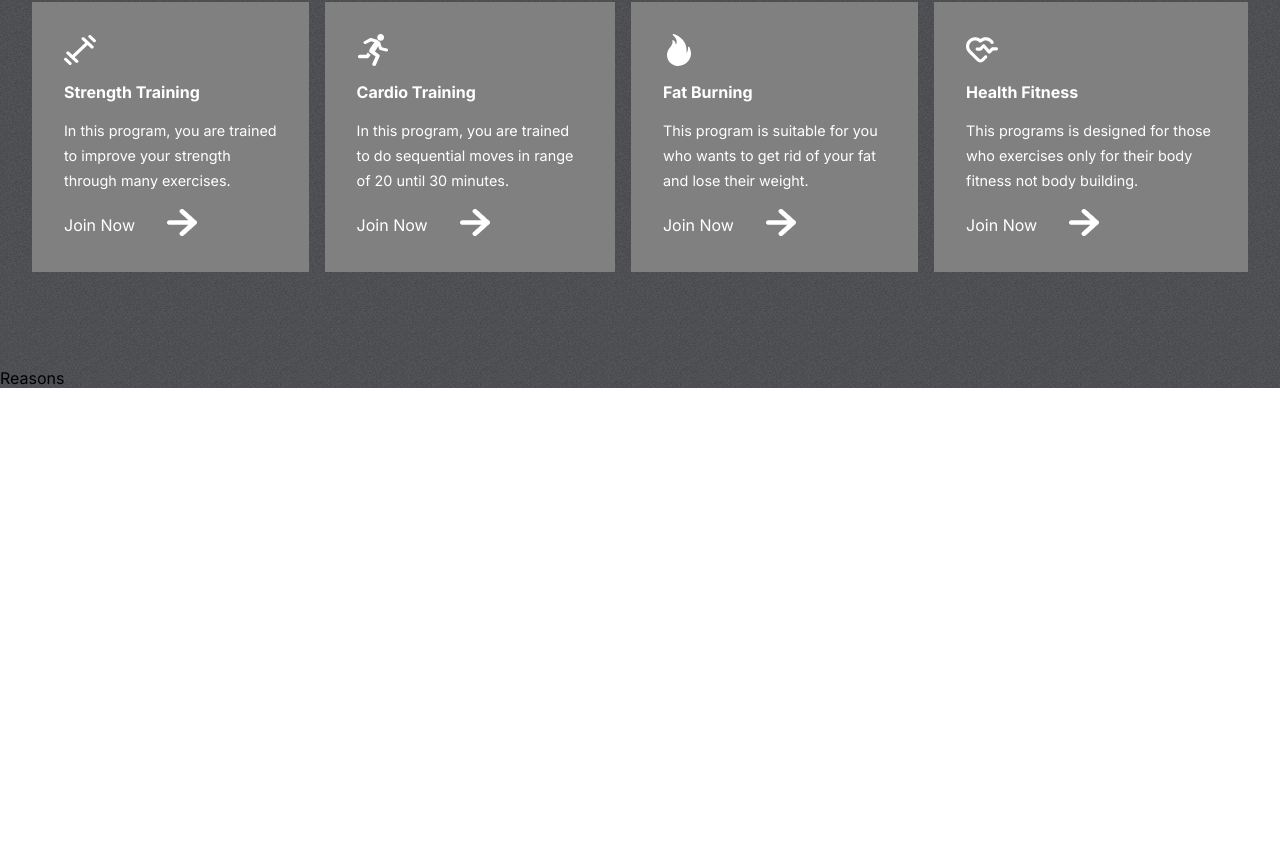
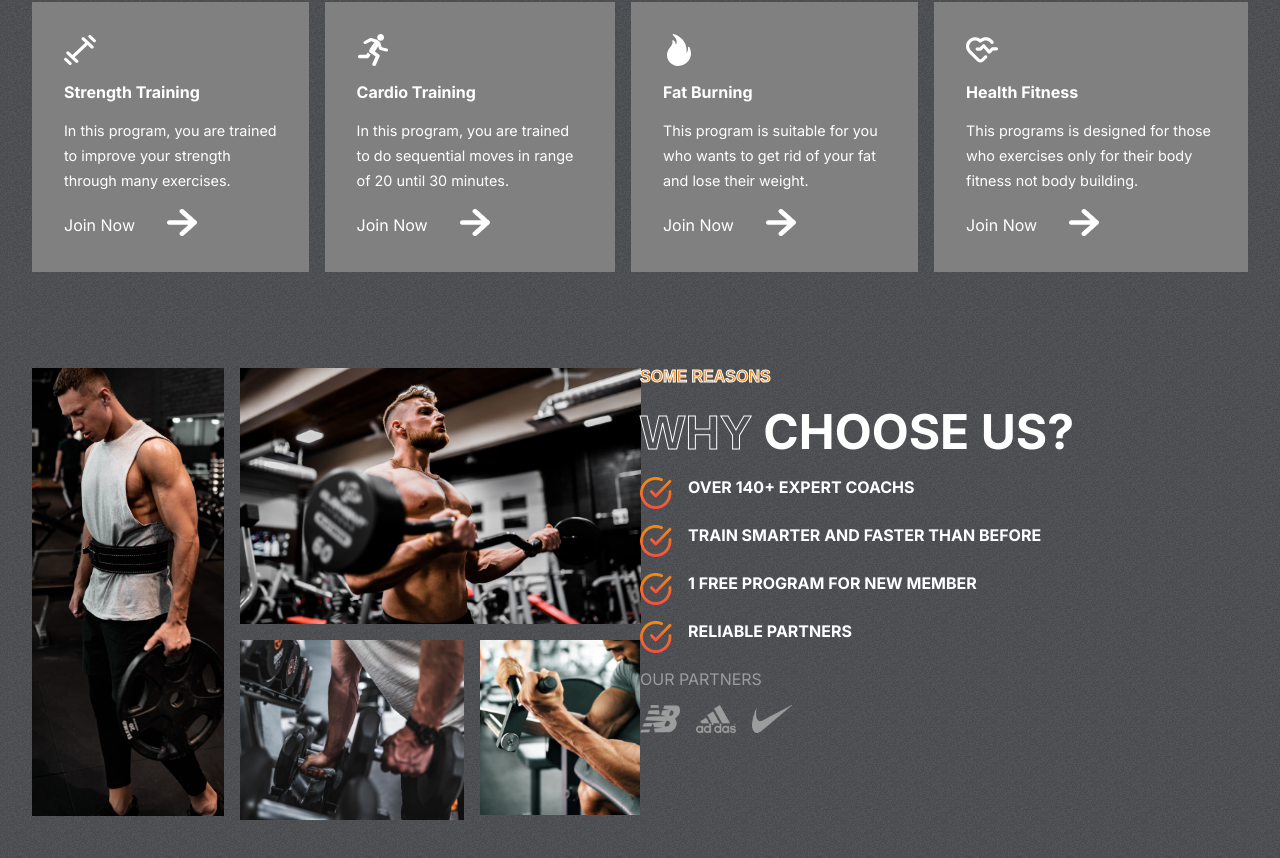
Before and after one commit to GabrielDOSilva/fitClub-Gym, a React (Create React App) app: page / in a window 1280 px wide. Shown: the part 878-1736 px from the top of the page. Before the commit the page ends 1266 px from the top, so only its background shows below. Built offline with nearby package versions, Linux system fonts and the light colour scheme.

Commit message:
Feat: Implementado Reasons

```diff
--- a/src/components/Reasons/Reasons.css
+++ b/src/components/Reasons/Reasons.css
@@ -0,0 +1,87 @@
+.Reasons {
+    padding: 0 2rem;
+    display: flex;
+    grid-template: 2rem;
+}
+
+.left-r {
+    flex: 1 1;
+    display: grid;
+    grid-template-columns: repeat(3, 1fr);
+    gap: 1rem;
+    grid-auto-rows: 1fr;
+}
+
+.left-r>img {
+    object-fit: cover;
+}
+
+.left-r>:nth-child(1) {
+    width: 12rem;
+    grid-row: 1/3;
+    height: 28rem;
+}
+
+.left-r>:nth-child(2) {
+    width: auto;
+    height: 16rem;
+    grid-column: 2/4;
+}
+
+.left-r>:nth-child(3) {
+    width: 14rem;
+    grid-column: 2/3;
+    grid-row: 2;
+}
+
+.left-r>:nth-child(4) {
+    width: 10rem;
+    grid-row: 2;
+    grid-column: 3/4;
+}
+
+.right-r {
+    flex: 1 1;
+    text-transform: uppercase;
+    gap: 1rem;
+    display: flex;
+    flex-direction: column;
+}
+
+.right-r>span {
+    font-weight: bold;
+    color: var(--orange);
+}
+
+.right-r>div {
+    color: white;
+    font-size: 3rem;
+    font-weight: bold;
+}
+
+.details-r {
+    display: flex;
+    flex-direction: column;
+    gap: 1rem;
+}
+
+.details-r>div {
+    display: flex;
+    font-size: 1rem;
+    gap: 1rem;
+}
+
+.details-r>div>img {
+    width: 2rem;
+    height: 2rem;
+}
+
+.partners {
+    display: flex;
+    gap: 1rem;
+}
+
+.partners>img {
+    width: 2.5rem;
+
+}
--- a/src/components/Reasons/Reasons.jsx
+++ b/src/components/Reasons/Reasons.jsx
@@ -1,10 +1,60 @@
 import React from 'react';
 import './Reasons.css';
-
+import image1 from '../../assets/image1.png';
+import image2 from '../../assets/image2.png';
+import image3 from '../../assets/image3.png';
+import image4 from '../../assets/image4.png';
+import nb from '../../assets/nb.png';
+import adidas from '../../assets/adidas.png';
+import nike from '../../assets/nike.png';
+import tick from '../../assets/tick.png';
 
 const Reasons = () => {
     return (
-        <div>Reasons</div>
+        <div className="Reasons" id="reasons">
+            <div className="left-r">
+                <img src={image1} alt={tick} />
+                <img src={image2} alt={tick} />
+                <img src={image3} alt={tick} />
+                <img src={image4} alt={tick} />
+            </div>
+            <div className="right-r">
+                <span className="stroke-text">some reasons</span>
+                <div>
+                    <span className="stroke-text">why</span>
+                    <span> choose us?</span>
+                </div>
+
+                <div className='details-r'>
+                    <div>
+                        <img src={tick} alt="" />
+                        <span>OVER 140+ EXPERT COACHS</span>
+                    </div>
+                    <div>
+                        <img src={tick} alt="" />
+                        <span>TRAIN SMARTER AND FASTER THAN BEFORE</span>
+                    </div>
+                    <div>
+                        <img src={tick} alt="" />
+                        <span>1 FREE PROGRAM FOR NEW MEMBER</span>
+                    </div>
+                    <div>
+                        <img src={tick} alt="" />
+                        <span>RELIABLE PARTNERS</span>
+                    </div>
+                </div>
+                <span style={{
+                    color: 'var(--gray)',
+                    fontWeight: 'normal',
+                }}>OUR PARTNERS</span>
+
+                <div className="partners">
+                    <img src={nb} alt="" />
+                    <img src={adidas} alt="" />
+                    <img src={nike} alt="" />
+                </div>
+            </div>
+        </div>
     )
 }
 
```
